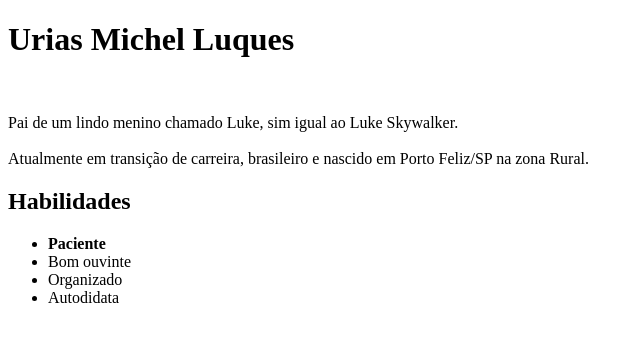
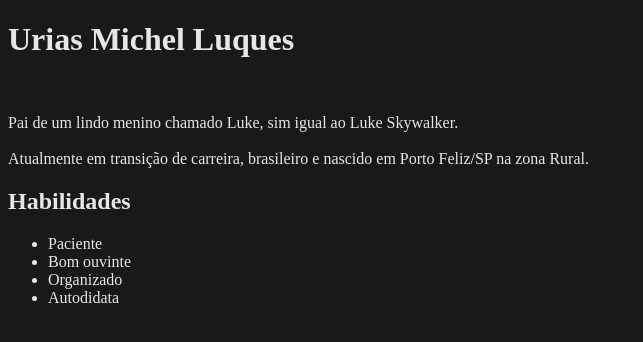
Before and after one commit to uriasluques/uriasluques.github.io, a plain HTML site: page index.html in a window 1280 px wide. Shown: the whole page, without its empty margins (0-643 px from the left). Drawn offline with Linux system fonts and the light colour scheme.

Commit message:
configurações css

```diff
--- a/index.html
+++ b/index.html
@@ -1,21 +1,34 @@
 <!DOCTYPE html>
 <html lang="pt-br">
   <head>
-    <meta charset="UTF-8"/>
+    <meta charset="UTF-8" />
     <title>Urias Michel Luques</title>
   </head>
+  <style>
+    body {
+      background-color: #191919;
+      color: #e6e8e6;
+    }
+    h1 {
+      font: Playfair Display;
+    }
+    p {
+        font-family: Source Sans Pro;
+    }
+  </style>
   <body>
     <h1>Urias Michel Luques</h1>
-<img src="">
+    <img src="" />
     <p>
       Pai de um lindo menino chamado Luke, sim igual ao Luke Skywalker.
-    <br>
-    <br>
-    Atualmente em transição de carreira, brasileiro e nascido em Porto Feliz/SP na zona Rural.
+      <br />
+      <br />
+      Atualmente em transição de carreira, brasileiro e nascido em Porto
+      Feliz/SP na zona Rural.
     </p>
     <h2>Habilidades</h2>
     <ul>
-    <li><strong>Paciente</strong></li>
+      <li>Paciente</li>
       <li>Bom ouvinte</li>
       <li>Organizado</li>
       <li>Autodidata</li>
```
Also changed, not shown: style.css (added). Lines whose indentation alone changed are shown as unchanged.
